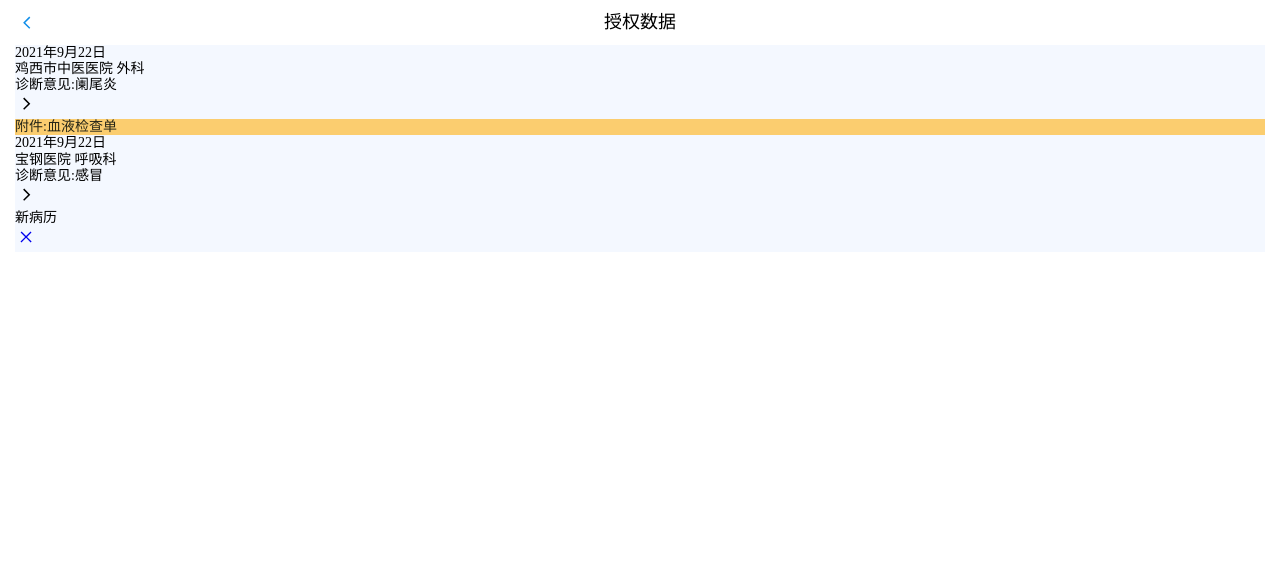
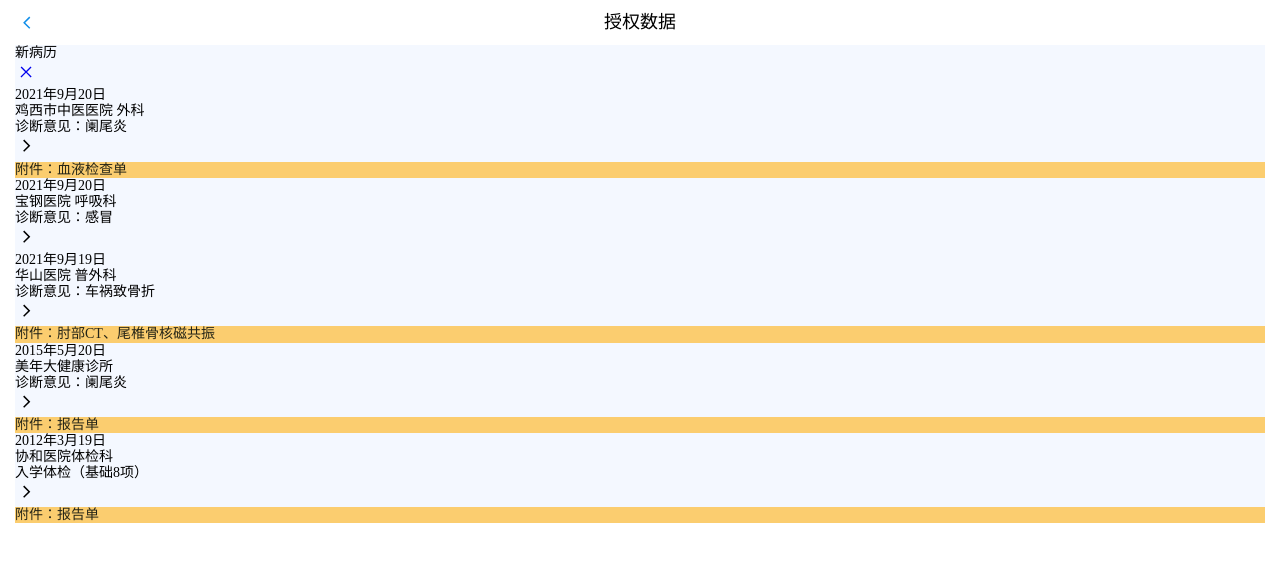
Before and after one commit to podiumdesu/webank-hospital, a React (Vite) app in the folder frontend/: page /authData in a window 1280 px wide. Shown: the top 562 px of the page. Built offline with nearby package versions, Linux system fonts and the light colour scheme.

Commit message:
Refactor: record.map

```diff
--- a/frontend/src/pages/AuthData/all.jsx
+++ b/frontend/src/pages/AuthData/all.jsx
@@ -2,12 +2,14 @@ import React from 'react';
 import { WingBlank, Icon } from 'antd-mobile';
 import { RecordCard, CardContainer } from '@/components/RecordCard';
 import { Link } from 'react-router-dom'
+import allMedicalRecord from '@/config/medicalRecord.json'
+import allPhysicalExamRecord from '@/config/physicalExam'
+
+const allRecord = allMedicalRecord.concat(allPhysicalExamRecord)
 
 export default () => {
     return (
         <WingBlank>
-            <RecordCard time={Date.now()} title='鸡西市中医医院 外科' description='诊断意见:阑尾炎' attachment='附件:血液检查单' />
-            <RecordCard time={Date.now()} title='宝钢医院 呼吸科' description='诊断意见:感冒' />
             <CardContainer
                 left={
                     <div className='flex-1'>
@@ -20,6 +22,12 @@ export default () => {
                     </div>
                 }
             />
+            {
+                allRecord.map((i, _idx) => (
+                    <RecordCard time={i.time} title={i.title} description={i.description}
+                                attachment={i.attachment} key={_idx}></RecordCard>
+                ))
+            }
         </WingBlank>
     )
 }
```
